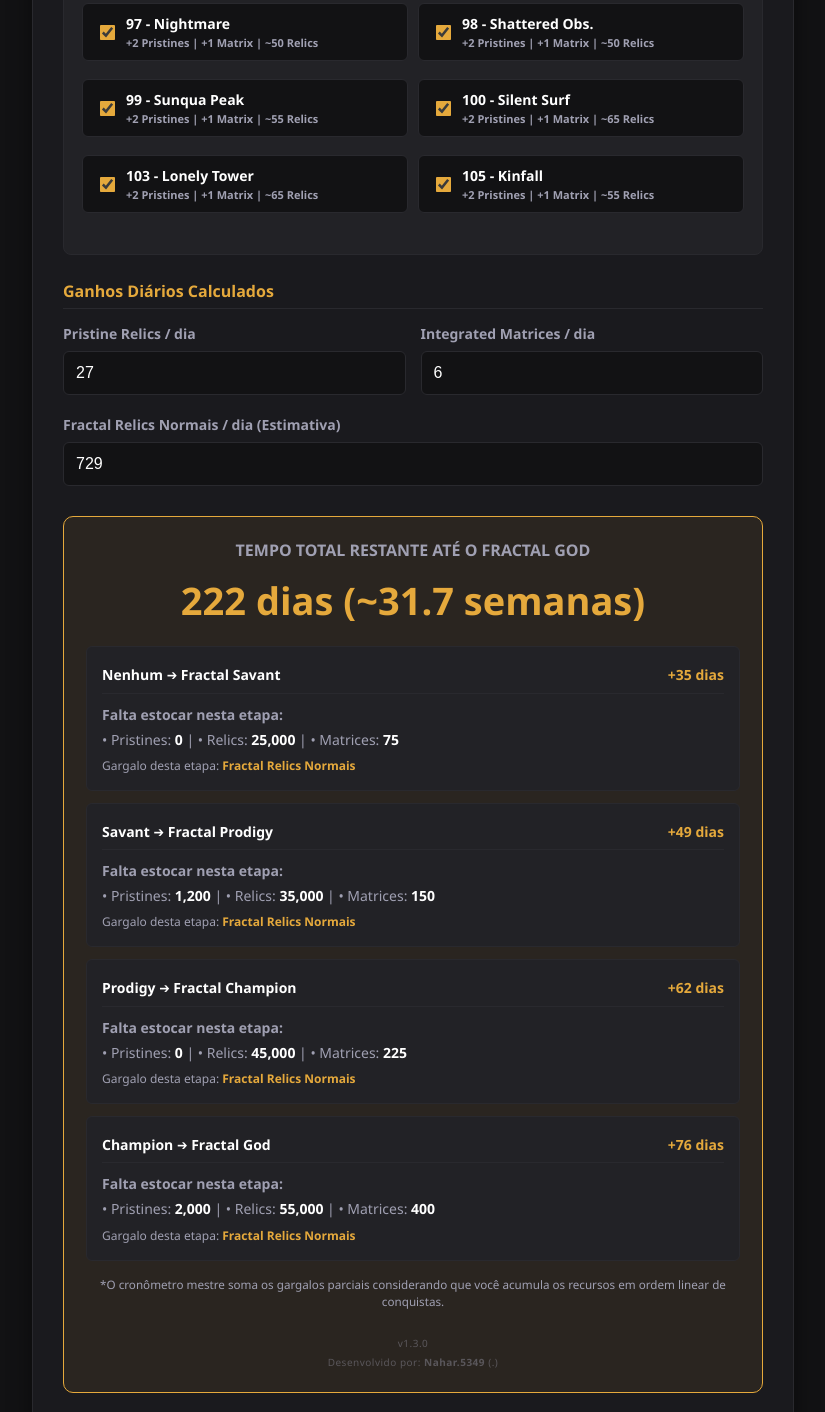
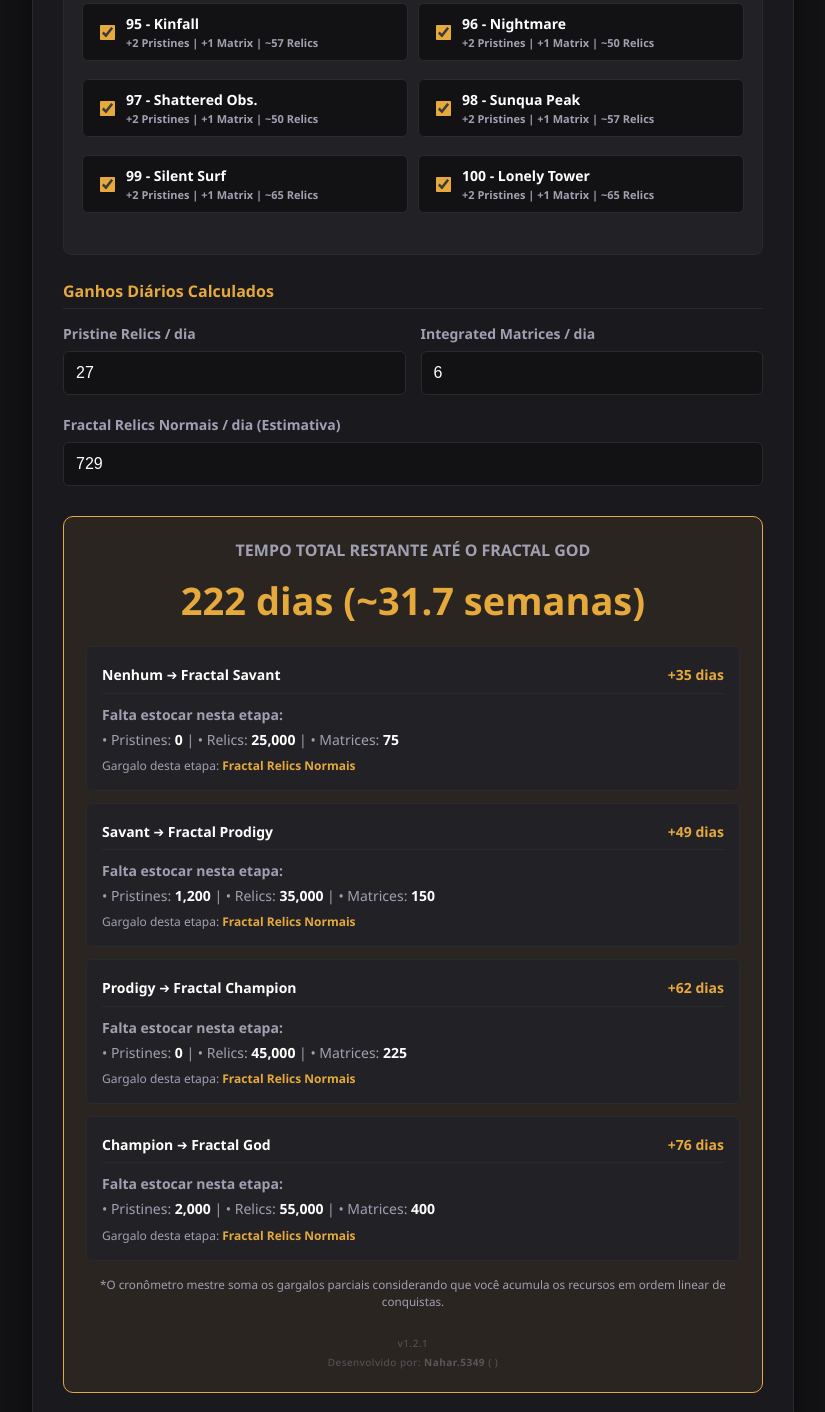
Before and after one commit to gustavotoigo-max/gw2-fractal-calculator, a plain HTML site: page index.html in a window 1280 px wide. Shown: the part 722-2134 px from the top of the page, without its empty margins (227-1052 px from the left). Drawn offline with Linux system fonts and the light colour scheme.

Commit message:
Update index.html

```diff
--- a/index.html
+++ b/index.html
@@ -36,10 +36,9 @@
             border-radius: 12px;
             border: 1px solid var(--border);
             box-shadow: 0 8px 24px rgba(0,0,0,0.45);
-            position: relative; /* Necessário para posicionar o seletor de idiomas */
+            position: relative;
         }
 
-        /* Posicionamento do Seletor de Idiomas */
         .language-picker {
             position: absolute;
             top: 20px;
@@ -60,7 +59,7 @@
             margin-bottom: 8px;
             font-size: 30px;
             letter-spacing: 1px;
-            padding-top: 15px; /* Espaço para não trombar com o idioma em telas móveis */
+            padding-top: 15px;
         }
 
         .subtitle {
@@ -262,7 +261,6 @@
 
 <div class="container">
 
-    <!-- Seletor de Idiomas no Canto Superior Direito -->
     <select id="langPicker" class="language-picker" onchange="changeLanguage()">
         <option value="pt">🇧🇷 Português</option>
         <option value="en">🇺🇸 English</option>
@@ -276,7 +274,6 @@
         Cálculo passo a passo baseado na progressão linear de upgrades da Wiki de GW2
     </div>
 
-    <!-- Título Atual -->
     <div class="form-group">
         <label for="currentTitle" id="lblCurrentTitle">Seu título atual</label>
         <select id="currentTitle" oninput="calculate()">
@@ -288,7 +285,6 @@
         </select>
     </div>
 
-    <!-- Recursos atuais -->
     <h3 id="lblSectionInventory">Seu Inventário Atual</h3>
     <div class="grid-inputs">
         <div class="form-group">
@@ -305,7 +301,6 @@
         <input type="number" id="matrices" value="0" min="0" oninput="calculate()">
     </div>
 
-    <!-- Filtros de Farm Ativo -->
     <h3 id="lblSectionRoutine">Sua Rotina Diária de Farm</h3>
     <div class="farm-section">
         <div class="checkbox-group">
@@ -327,51 +322,50 @@
 
             <div class="sub-group-title" id="lblSubCMs">Challenge Modes (CMs)</div>
             <label class="checkbox-item">
+                <input type="checkbox" id="cmKinfall" checked onchange="updateDailyInputs()">
+                <div>
+                    <span>95 - Kinfall</span>
+                    <span class="desc">+2 Pristines | +1 Matrix | ~57 Relics</span>
+                </div>
+            </label>
+            <label class="checkbox-item">
                 <input type="checkbox" id="cmNightmare" checked onchange="updateDailyInputs()">
                 <div>
-                    <span>97 - Nightmare</span>
+                    <span>96 - Nightmare</span>
                     <span class="desc">+2 Pristines | +1 Matrix | ~50 Relics</span>
                 </div>
             </label>
             <label class="checkbox-item">
                 <input type="checkbox" id="cmShattered" checked onchange="updateDailyInputs()">
                 <div>
-                    <span>98 - Shattered Obs.</span>
+                    <span>97 - Shattered Obs.</span>
                     <span class="desc">+2 Pristines | +1 Matrix | ~50 Relics</span>
                 </div>
             </label>
             <label class="checkbox-item">
                 <input type="checkbox" id="cmSunqua" checked onchange="updateDailyInputs()">
                 <div>
-                    <span>99 - Sunqua Peak</span>
-                    <span class="desc">+2 Pristines | +1 Matrix | ~55 Relics</span>
+                    <span>98 - Sunqua Peak</span>
+                    <span class="desc">+2 Pristines | +1 Matrix | ~57 Relics</span>
                 </div>
             </label>
             <label class="checkbox-item">
                 <input type="checkbox" id="cmSilent" checked onchange="updateDailyInputs()">
                 <div>
-                    <span>100 - Silent Surf</span>
+                    <span>99 - Silent Surf</span>
                     <span class="desc">+2 Pristines | +1 Matrix | ~65 Relics</span>
                 </div>
             </label>
             <label class="checkbox-item">
                 <input type="checkbox" id="cmLonely" checked onchange="updateDailyInputs()">
                 <div>
-                    <span>103 - Lonely Tower</span>
+                    <span>100 - Lonely Tower</span>
                     <span class="desc">+2 Pristines | +1 Matrix | ~65 Relics</span>
-                </div>
-            </label>
-            <label class="checkbox-item">
-                <input type="checkbox" id="cmKinfall" checked onchange="updateDailyInputs()">
-                <div>
-                    <span>105 - Kinfall</span>
-                    <span class="desc">+2 Pristines | +1 Matrix | ~55 Relics</span>
                 </div>
             </label>
         </div>
     </div>
 
-    <!-- Ganhos diários calculated/manuais -->
     <h3 id="lblSectionGains">Ganhos Diários Calculados</h3>
     <div class="grid-inputs">
         <div class="form-group">
@@ -388,13 +382,12 @@
         <input type="number" id="dailyRelics" value="725" min="0" oninput="calculate()">
     </div>
 
-    <!-- Resultado -->
     <div class="result-box">
         <h2 id="lblResultTitle">Tempo Total Restante até o Fractal God</h2>
         <div class="time-highlight" id="timeResult">0 dias</div>
 
         <div class="details" id="missingResources">
-            <!-- Os cards de cada etapa e a versão vão surgir aqui via JavaScript -->
+            <!-- Os cards parciais surgem aqui via JS -->
         </div>
     </div>
 
@@ -402,12 +395,11 @@
 
 <script>
     // ======= CONFIGURAÇÃO DE VERSIONAMENTO E CRÉDITOS =======
-    const SITE_VERSION = "v1.3.0";
-    const USER_NICK    = "Nahar.5349";       // Mude aqui para o seu Nick do jogo
-    const USER_EMAIL   = "."
+    const SITE_VERSION = "v1.2.1";
+    const USER_NICK    = "Nahar.5349";
+    const USER_EMAIL   = " ";
     // ========================================================
 
-    // Banco de traduções para os 4 idiomas
     const translations = {
         pt: {
             mainTitle: "Fractal God Timeline",
@@ -536,7 +528,7 @@
             relicsCart: "Fractal Relics actuels",
             matricesCart: "Integrated Fractal Matrices actuels",
             secRoutine: "Votre Routine de Farm Quotidienne",
-            subDailies: "Dailies Standards",
+            subDailies: "Dailies Temps",
             recsCheck: "Recommandées (Recs)",
             subCMs: "Challenge Modes (CMs)",
             secGains: "Gains Quotidiens Calculés",
@@ -567,7 +559,6 @@
         }
     };
 
-    // Altera os textos estáticos da interface dependendo do idioma escolhido
     function changeLanguage() {
         const lang = document.getElementById('langPicker').value;
         const text = translations[lang];
@@ -590,11 +581,9 @@
         document.getElementById('lblRelicsDay').innerText = text.relicsDay;
         document.getElementById('lblResultTitle').innerText = text.resultTitle;
 
-        // Força a atualização dos cálculos para traduzir os cards dinâmicos
         calculate();
     }
 
-    // Custos EXATOS e INDIVIDUAIS de cada degrau de upgrade
     const tierData = [
         { level: 1, name: "Nenhum ➔ Fractal Savant",     pristine: 0,    relics: 25000,  matrices: 75  },
         { level: 2, name: "Savant ➔ Fractal Prodigy",    pristine: 1200, relics: 35000,  matrices: 150 },
@@ -616,12 +605,12 @@
             relicsSum += 60;
         }
 
+        if (document.getElementById('cmKinfall').checked)   { pristineSum += 2; matrixSum += 1; relicsSum += 57; }
         if (document.getElementById('cmNightmare').checked) { pristineSum += 2; matrixSum += 1; relicsSum += 50; }
         if (document.getElementById('cmShattered').checked) { pristineSum += 2; matrixSum += 1; relicsSum += 50; }
         if (document.getElementById('cmSunqua').checked)    { pristineSum += 2; matrixSum += 1; relicsSum += 57; }
         if (document.getElementById('cmSilent').checked)    { pristineSum += 2; matrixSum += 1; relicsSum += 65; }
         if (document.getElementById('cmLonely').checked)    { pristineSum += 2; matrixSum += 1; relicsSum += 65; }
-        if (document.getElementById('cmKinfall').checked)   { pristineSum += 2; matrixSum += 1; relicsSum += 57; }
 
         document.getElementById('dailyPristine').value = pristineSum;
         document.getElementById('dailyMatrices').value = matrixSum;
@@ -633,7 +622,6 @@
     function calculate() {
         const lang = document.getElementById('langPicker').value;
         const text = translations[lang];
-
         const currentTitle = parseInt(document.getElementById('currentTitle').value);
 
         let wallet = {
@@ -740,7 +728,6 @@
         `;
     }
 
-    // Inicialização do script com a rotina e carregamento do idioma padrão (pt)
     updateDailyInputs();
     changeLanguage();
 </script>
```
